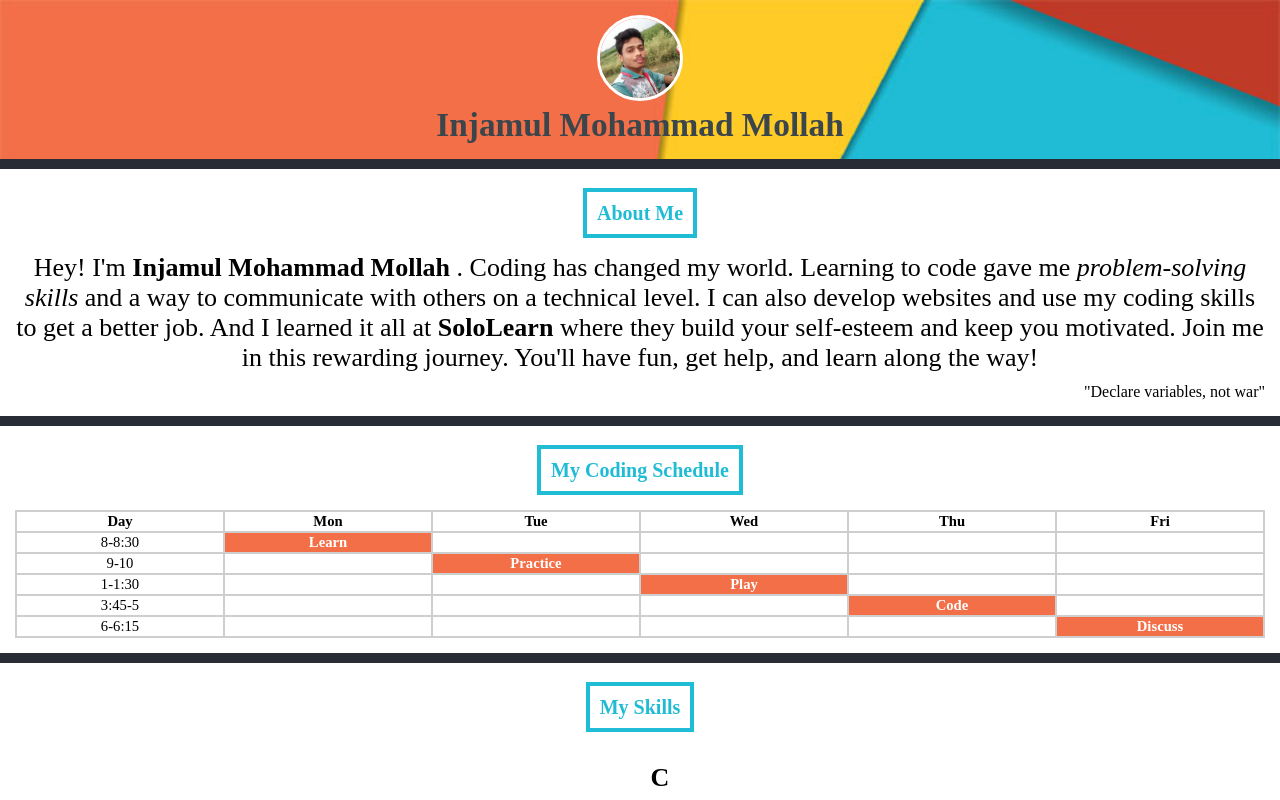
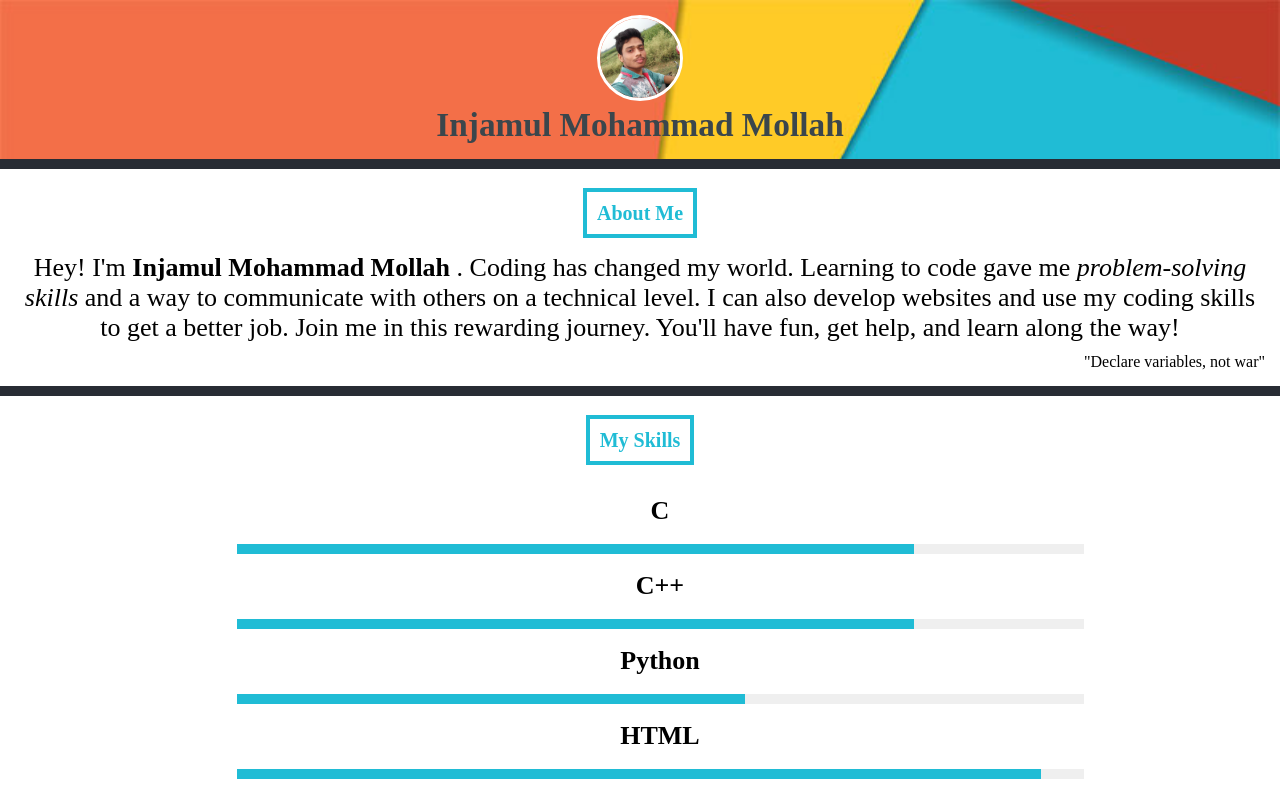
Before and after one commit to mrinjamul/mrinjamul.js.org, a React (Create React App) app: page / in a window 1280 px wide. Shown: the top 800 px of the page. Built offline with nearby package versions, Linux system fonts and the light colour scheme.

Commit message:
removed Schedule

```diff
--- a/src/components/AboutMe.js
+++ b/src/components/AboutMe.js
@@ -1,21 +1,20 @@
-import React from 'react';
+import React from "react";
 
 function AboutMe() {
-    return(
+  return (
     <div className="section">
-        <h1><span>About Me</span></h1>
+      <h1>
+        <span>About Me</span>
+      </h1>
       <p>
-            Hey! I'm <strong>Injamul Mohammad Mollah</strong> .
-            Coding has changed my world.
-            Learning to code gave me <i>problem-solving skills</i> and a way to communicate with others on a technical level.
-            I can also develop websites and use my coding skills to get a better job.
-            And I learned it all at <strong>SoloLearn</strong> where they build your self-esteem and keep you motivated.
-            Join me in this rewarding journey.
-            You'll have fun, get help, and learn along the way!
+        Hey! I'm <strong>Injamul Mohammad Mollah</strong> . Coding has changed
+        my world. Learning to code gave me <i>problem-solving skills</i> and a
+        way to communicate with others on a technical level. I can also develop
+        websites and use my coding skills to get a better job. Join me in this
+        rewarding journey. You'll have fun, get help, and learn along the way!
       </p>
       <p className="quote">"Declare variables, not war"</p>
     </div>
-
   );
 }
 
--- a/src/components/Blog.js
+++ b/src/components/Blog.js
@@ -1,7 +1,6 @@
 import React, { Component } from "react";
 import Header from "./Header";
 import AboutMe from "./AboutMe";
-import Schedule from "./Schedule";
 import MySkill from "./MySkill";
 import MyPage from "./MyPage";
 import Media from "./Media";
@@ -22,12 +21,11 @@ class Blog extends Component {
       <div className="Blog">
         <Header />
         <AboutMe />
-        <Schedule />
         <MySkill />
         <MyPage />
         <Media />
+        <Motto />
         <Form />
-        <Motto />
         <Contact />
 
         <div className="copyright">
--- a/src/components/Schedule.js
+++ /dev/null
@@ -1,66 +0,0 @@
-import React from 'react';
-
-function Schedule() {
-    return(
-        <div className="section">
-        <h1><span>My Coding Schedule</span></h1>
-        <table>
-        <thead>
-            <tr>
-                <th>Day</th>
-                <th>Mon</th>
-                <th>Tue</th>
-                <th>Wed</th>
-                <th>Thu</th>
-                <th>Fri</th>
-            </tr>
-            </thead>
-            <tbody>
-            <tr>
-                <td>8-8:30</td>
-                <td className="selected">Learn</td>
-                <td></td>
-                <td></td>
-                <td></td>
-                <td></td>
-            </tr>
-            <tr>
-                <td>9-10</td>
-                <td></td>
-                <td className="selected">Practice</td>
-                <td></td>
-                <td></td>
-                <td></td>
-            </tr>
-            <tr>
-                <td>1-1:30</td>
-                <td></td>
-                <td></td>
-                <td className="selected">Play</td>
-                <td></td>
-                <td></td>
-            </tr>
-            <tr>
-                <td>3:45-5</td>
-                <td></td>
-                <td></td>
-                <td></td>
-                <td className="selected">Code</td>
-                <td></td>
-            </tr>
-            <tr>
-                <td>6-6:15</td>
-                <td></td>
-                <td></td>
-                <td></td>
-                <td></td>
-                <td className="selected">Discuss</td>
-            </tr>
-            </tbody>
-        </table>
-    </div>
-
-    );
-}
-
-export default Schedule;
```
Lines whose indentation alone changed are shown as unchanged.
